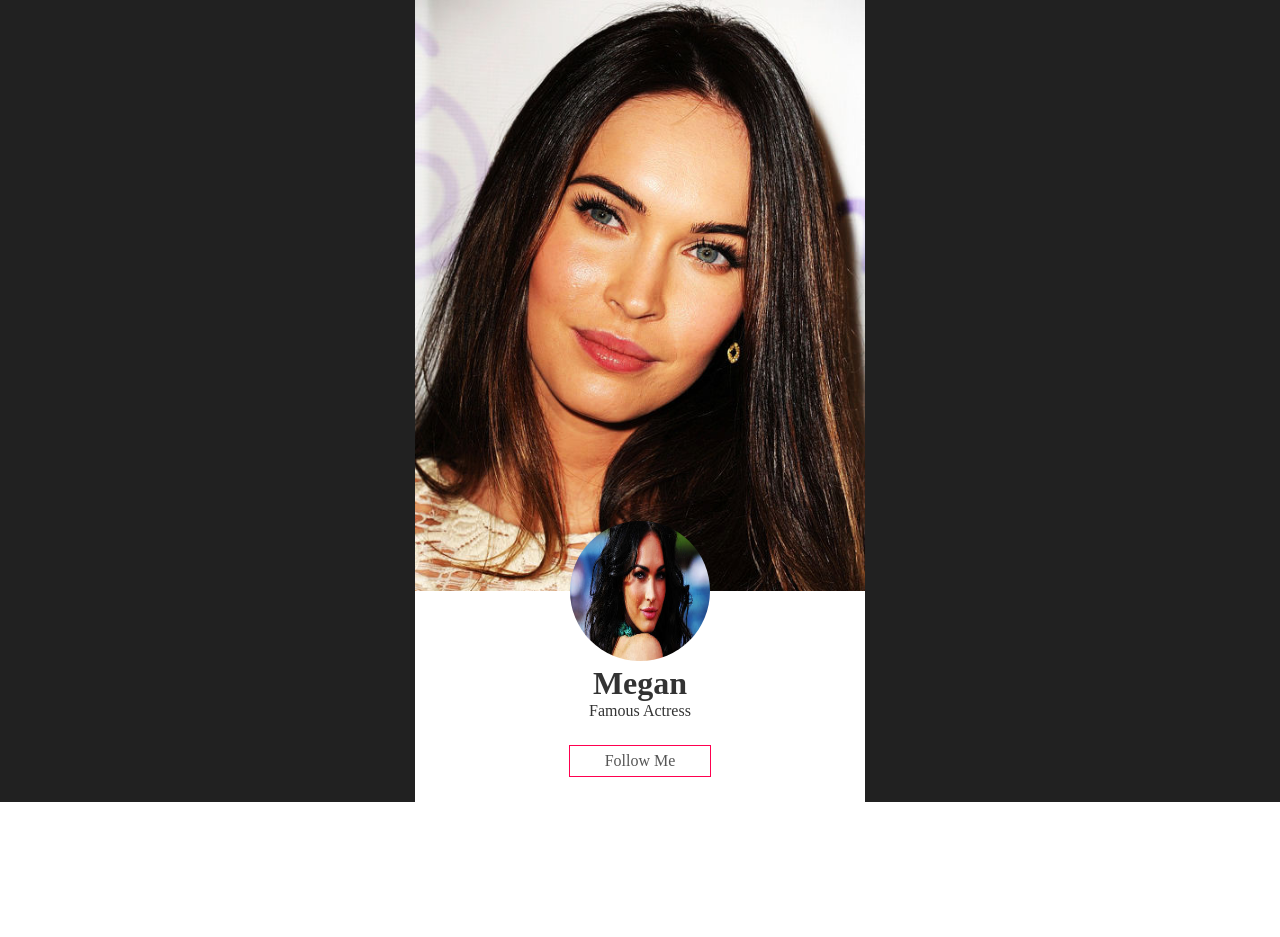
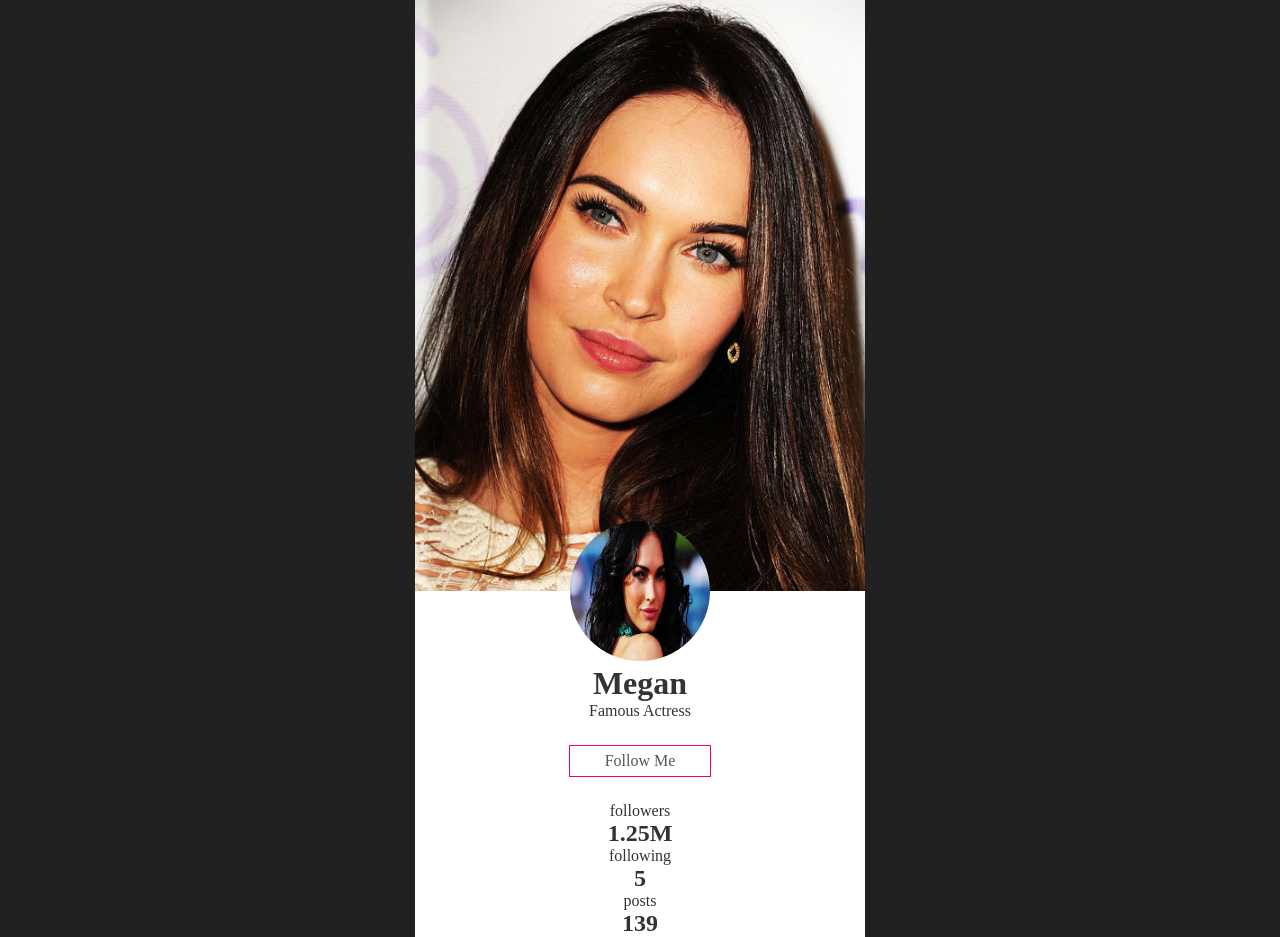
Before and after one commit to Gandomdeveloper/profile-card, a plain HTML site: page index.html in a window 1280 px wide. Before the commit the page ends 802 px from the top, so only its background shows below. Drawn offline with Linux system fonts and the light colour scheme; files whose address does not match are found by name.

Commit message:
columns of followers were added

```diff
--- a/index.html
+++ b/index.html
@@ -17,6 +17,23 @@
             <h1>Megan</h1>
             <p> Famous Actress</p>
             <a href="#" class="follow-btn">Follow Me</a>
+            <div class="row">
+                <div>
+                    <p>followers</p>
+                    <h2>1.25M</h2>
+
+                </div>
+                <div>
+                    <p>following</p>
+                    <h2>5</h2>
+
+                </div>
+                <div>
+                    <p>posts</p>
+                    <h2>139</h2>
+
+                </div>
+            </div>
         </div>
 
     </div>
```
